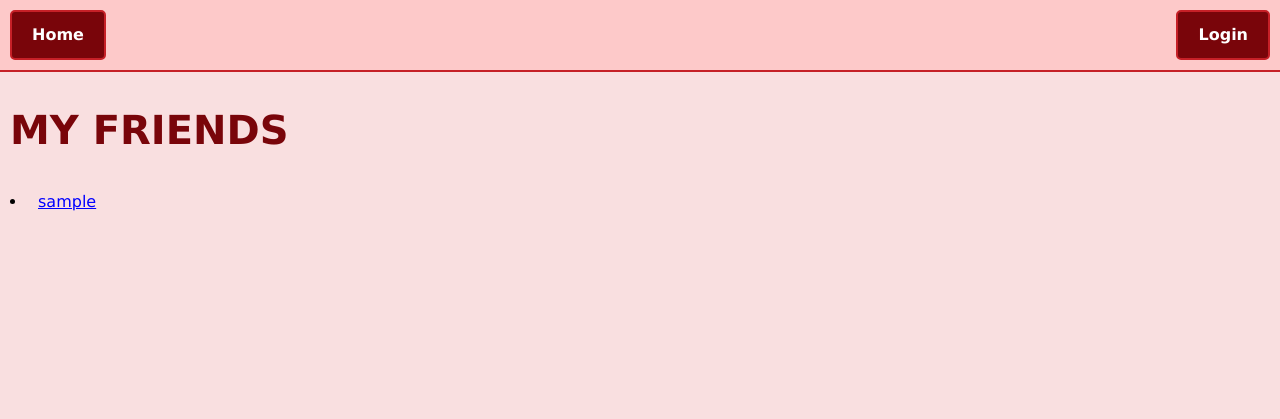
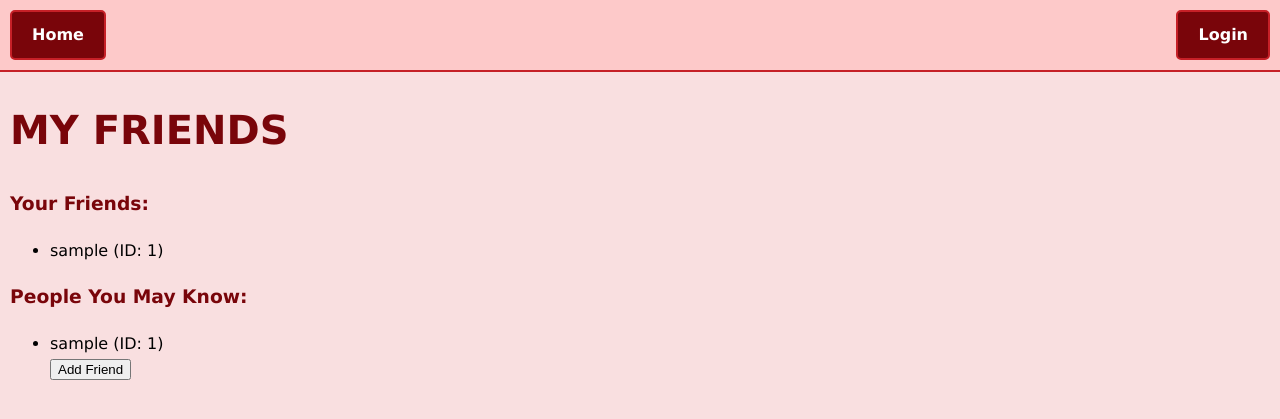
Before and after one commit to dieuxlinh/CS304Project, a Flask app: template flask-starter/templates/friends.html in a window 1280 px wide. Shown: the top 419 px of the page. Run offline with Flask 3, Linux system fonts and the light colour scheme; the template is opened without the code that fills it: most values are stand-ins (such as "Sample title", 1, 10 or a date in 2020).

Commit message:
add friends function: changes to python and friendshtml

```diff
--- a/flask-starter/app.py
+++ b/flask-starter/app.py
@@ -597,6 +597,26 @@ def handle_update_progress(conn,username):
                 flash(f'Error deleting movie: {err}')
                 return render_profile_page(username, currentsResult, reviewsResult, profilePic, session.get('uid'))
 
+# add friends
+
+@app.route('/add_friend/<int:friend_user_id>', methods=['POST'])
+def add_friend_route(friend_user_id):
+    user_id = session.get('user_id')
+
+    # Ensure the user is logged in before attempting to add a friend
+    if not user_id:
+        flash("Please log in to add friends.")
+        return redirect(url_for('login'))
+
+    # Call the function to add a friend
+    conn = dbi.connect()
+    success, message = add_friend(conn, user_id, friend_user_id)
+
+    # Display a success or failure message
+    flash(message)
+    return redirect(url_for('profile', user_id=user_id))
+
+
 if __name__ == "__main__":
     import sys, os
 
--- a/flask-starter/templates/base.html
+++ b/flask-starter/templates/base.html
@@ -30,6 +30,9 @@
         <li><a href="{{ url_for('logout') }}">Logout</a></li>
         <li><a href = "{{ url_for('insert_media')}}">Insert Media</a></li>
         <li><a href = "{{ url_for('search')}}">Search</a></li>
+        <li><a href="{{ url_for('explore_friends') }}">Explore Friends</a></li>
+        <li><a href="{{ url_for('friends') }}">Friends</a></li>
+
       </ul>
     </nav>
   {% else %}
--- a/flask-starter/templates/friends.html
+++ b/flask-starter/templates/friends.html
@@ -4,13 +4,33 @@
 <div class="content-wrapper">
     <h1>My Friends</h1>
 
-    {% for friend in friendsResult %}
+    <!-- your current friends -->
+    <h3>Your Friends:</h3>
+    <ul>
+        {% if friendsResult %}
+            {% for friend in friendsResult %}
+                <li>{{ friend.username }} (ID: {{ friend.user_id }})</li>
+            {% endfor %}
+        {% else %}
+            <p>You haven't added any friends yet. Visit <a href="{{ url_for('explore_friends') }}">Explore Friends</a> to add some!</p>
+        {% endif %}
+    </ul>
 
-            <form action="{{url_for('profile', username = friend['username'])}}", method = "post">
-                <input type = "hidden" name = "friend_id" value = "friend_id">
-                <li><button type="submit" class="link-button" name = "submit" value = "friend">{{friend['username']}}</button></li>
-            </form>
-    {% endfor %}
-
+    <!--  users not yet friends -->
+    <h3>People You May Know:</h3>
+    <ul>
+        {% if usersNotFriends %}
+            {% for user in usersNotFriends %}
+                <li>
+                    {{ user.username }} (ID: {{ user.user_id }})
+                    <form method="POST" action="{{ url_for('add_friend', friend_user_id=user.user_id) }}">
+                        <button type="submit">Add Friend</button>
+                    </form>
+                </li>
+            {% endfor %}
+        {% else %}
+            <p>There are no new users to add at the moment.</p>
+        {% endif %}
+    </ul>
 </div>
 {% endblock %}
```
Also changed, not shown: flask-starter/finalproj.py (+20 -0 lines), flask-starter/templates/explore_friends.html (added, +18 -0 lines).
